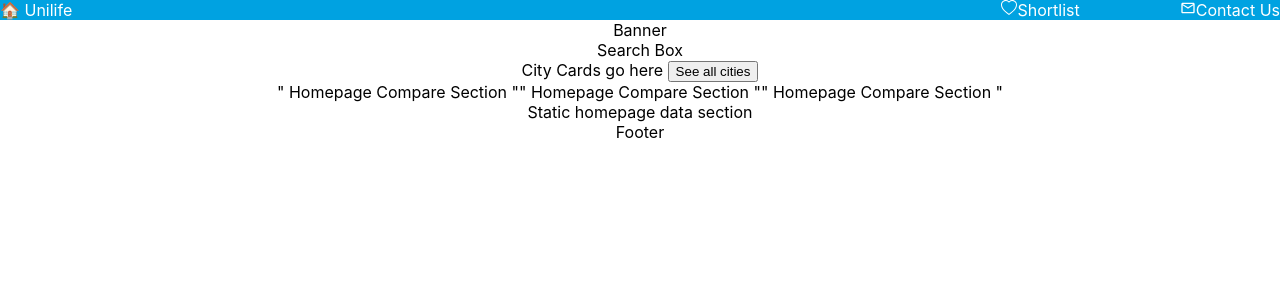
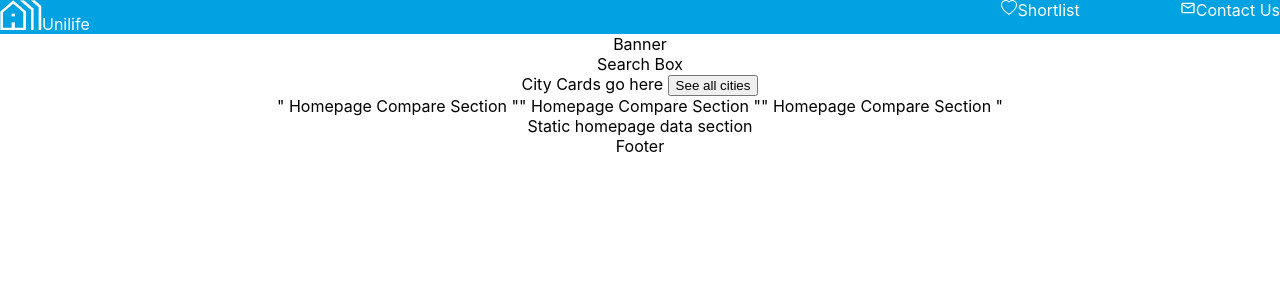
Before and after one commit to jasmatazzy/unilife-apartment-app, a React (Create React App) app: page / in a window 1280 px wide. Shown: the top 300 px of the page. Built offline with nearby package versions, Linux system fonts and the light colour scheme.

Commit message:
corrected home icon

```diff
--- a/src/components/Header/Header.js
+++ b/src/components/Header/Header.js
@@ -1,14 +1,14 @@
 import React from 'react'
 import { BsHeart } from "react-icons/bs";
 import { MdOutlineMail } from "react-icons/md";
-// import home from '../../assets/icon-home.png'
+import home from '../../assets/icon-home.png'
 import './Header.css'
 
 const Header = () => {
   return (
     <div className='header'>
       <div className='home-button'>
-        🏠
+        <img src={home} alt='home'/>
         Unilife
       </div>
       <div className='right-side'>
```
Also changed, not shown: src/assets/image-banner.png (added).
